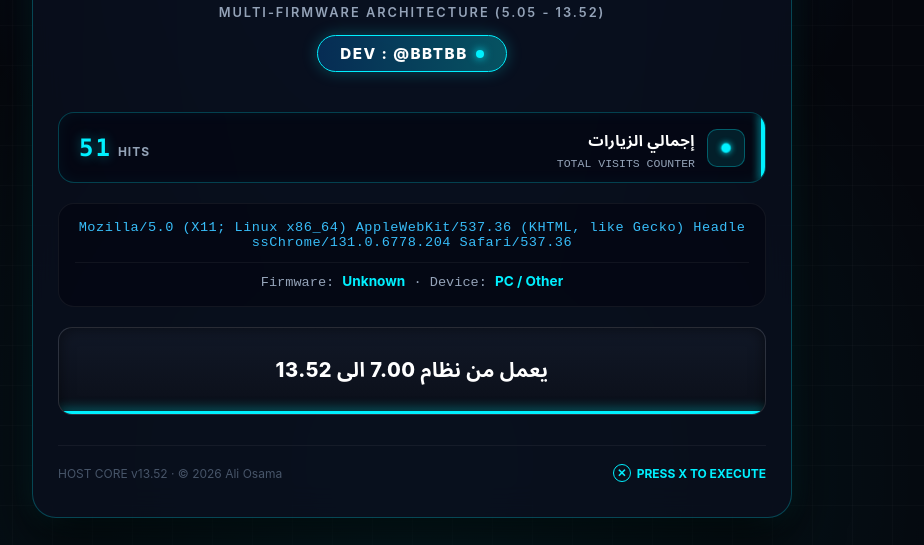
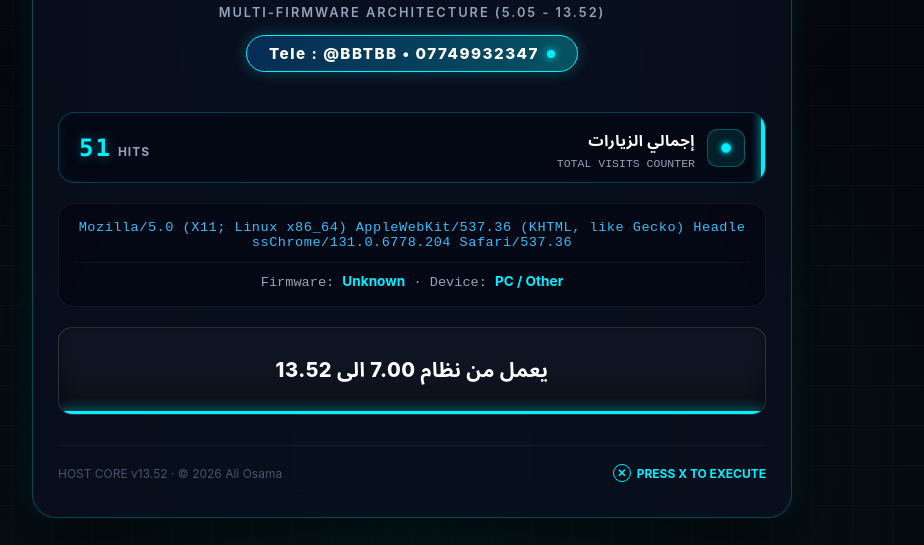
Before and after one commit to aliosama00/3, a plain HTML site: page index.html in a window 1280 px wide. Shown: the part 255-800 px from the top of the page, without its empty margins (228-1152 px from the left). Drawn offline with Linux system fonts and the light colour scheme; no server answers.

Commit message:
Update index.html

```diff
--- a/index.html
+++ b/index.html
@@ -389,7 +389,7 @@
                 <div class="dev-badge-wrapper">
                     <div class="dev-badge">
                         <div class="dot"></div>
-                        <a href="https://t.me/BBTBB" target="_blank">DEV : @BBTBB</a>
+                        <a href="https://t.me/BBTBB" target="_blank">Tele : @BBTBB • 07749932347</a>
                     </div>
                 </div>
             </div>
```
